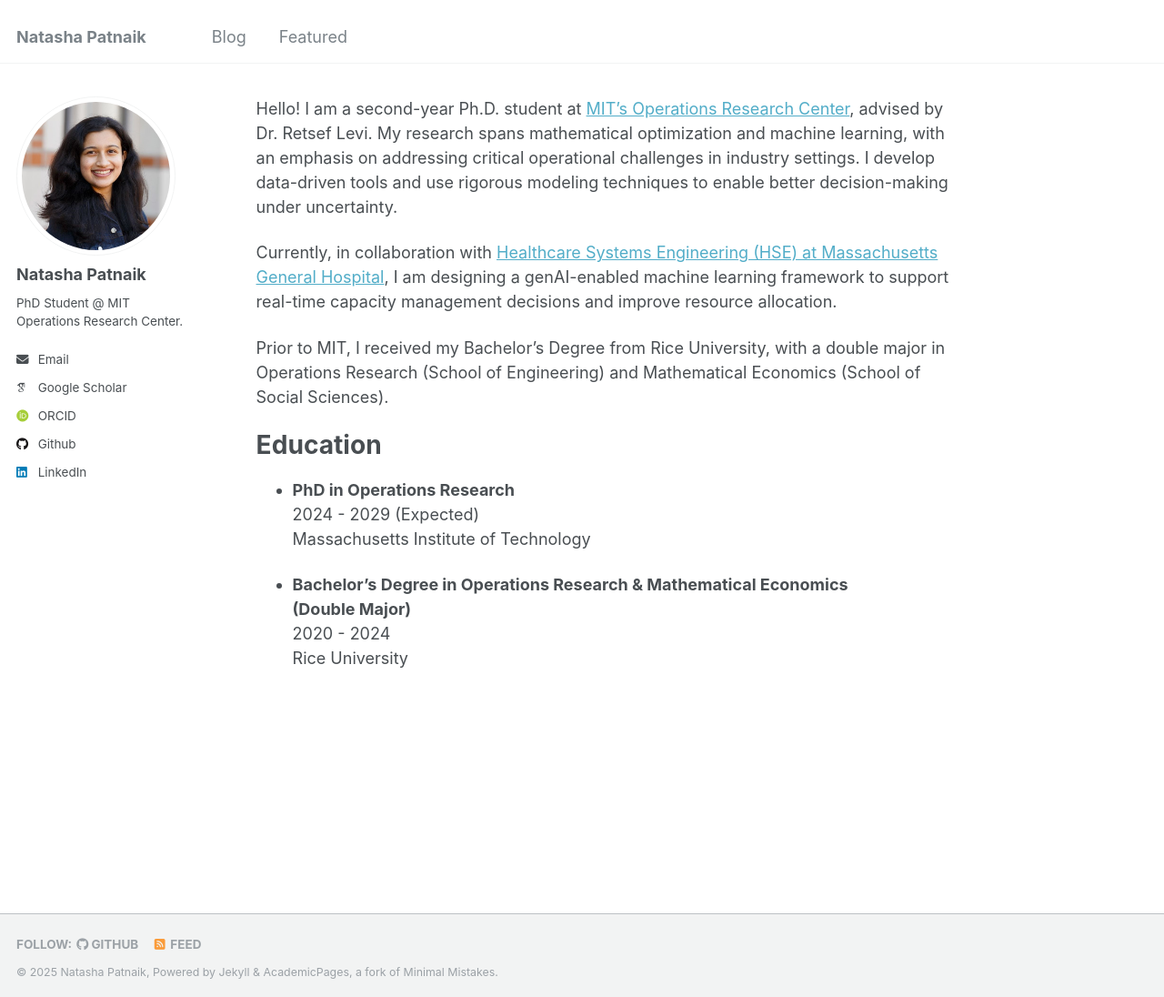
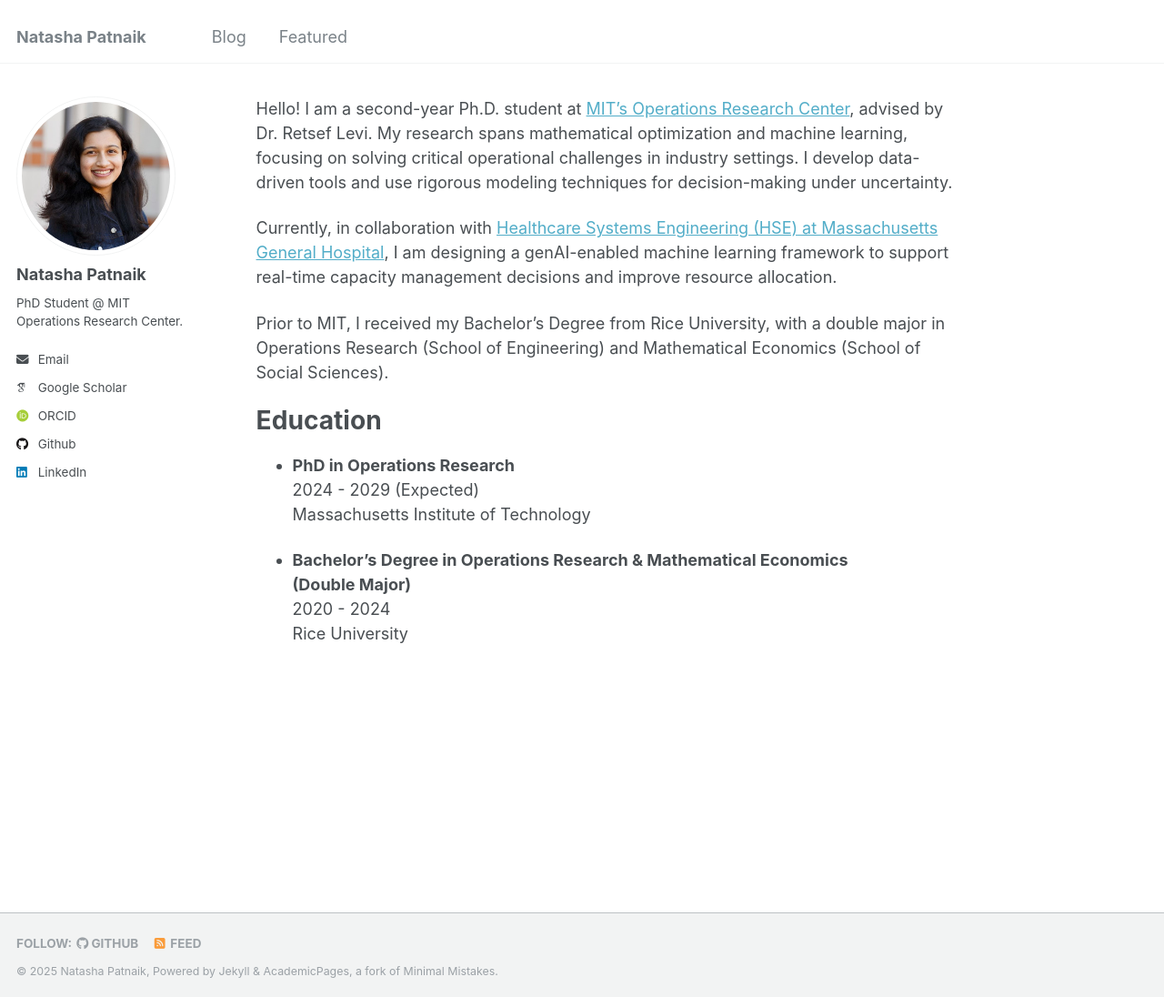
Before and after one commit to natasha-patnaik-321/natasha-patnaik-321.github.io, a Jekyll site: the page built from _pages/about.md, in a window 1280 px wide and 1096 px high. Shown: the whole window at 91% size. Built offline with Jekyll 4.4.1, drawn with Linux system fonts in a browser that asks for light colours; some web fonts are replaced.

Commit message:
Refine research description in about.md

```diff
--- a/_pages/about.md
+++ b/_pages/about.md
@@ -6,7 +6,7 @@ redirect_from:
   - /about.html
 ---
 
-Hello! I am a second-year Ph.D. student at [MIT's Operations Research Center](https://orc.mit.edu/), advised by Dr. Retsef Levi. My research spans mathematical optimization and machine learning, with an emphasis on addressing critical operational challenges in industry settings. I develop data-driven tools and use rigorous modeling techniques to enable better decision-making under uncertainty.
+Hello! I am a second-year Ph.D. student at [MIT's Operations Research Center](https://orc.mit.edu/), advised by Dr. Retsef Levi. My research spans mathematical optimization and machine learning, focusing on solving critical operational challenges in industry settings. I develop data-driven tools and use rigorous modeling techniques for decision-making under uncertainty.
 
 Currently, in collaboration with [Healthcare Systems Engineering (HSE) at Massachusetts General Hospital](https://www.massgeneral.org/research), I am designing a genAI-enabled machine learning framework to support real-time capacity management decisions and improve resource allocation.
 
```
